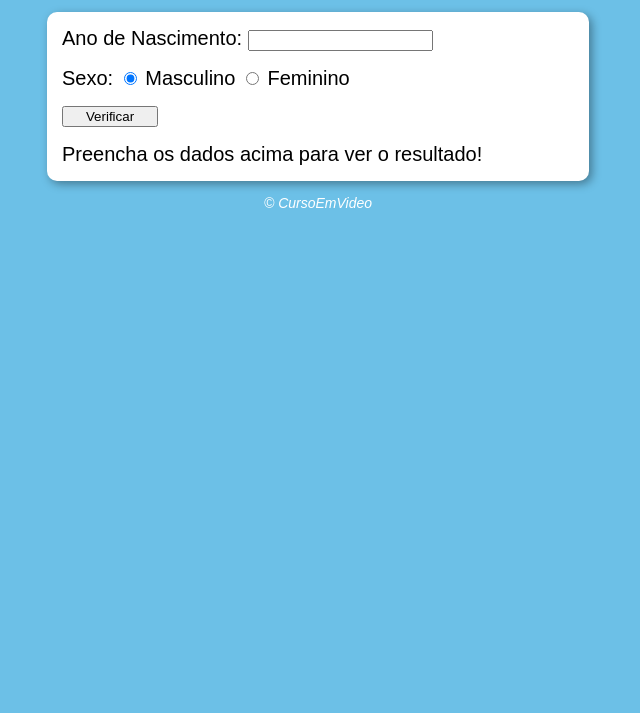
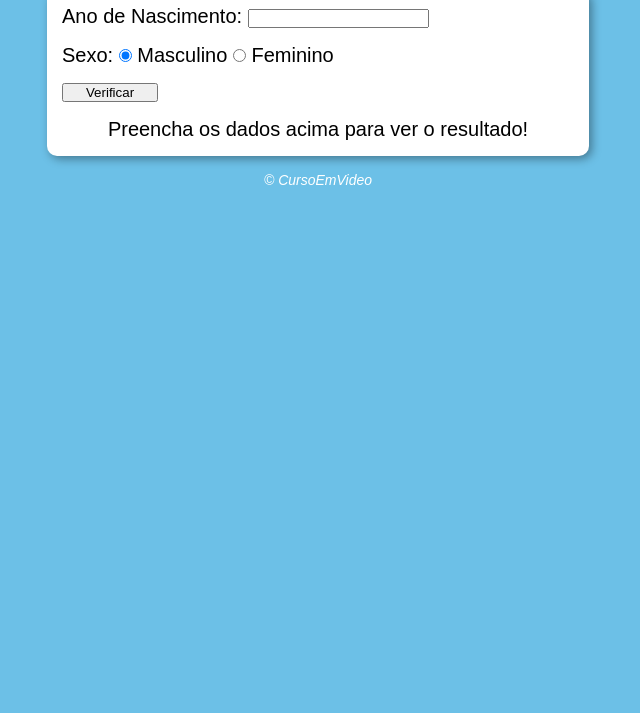
Before and after one commit to andreluizcnunes/agedetector, a plain HTML site: page index.html in a window 1280 px wide. Shown: the part 87-800 px from the top of the page, without its empty margins (322-962 px from the left). Drawn offline with Linux system fonts and the light colour scheme.

Commit message:
alteração do layout

```diff
--- a/assets/css/style.css
+++ b/assets/css/style.css
@@ -1,11 +1,20 @@
+* {
+  margin: 0;
+  padding: 0;
+}
+
 body {
   background: rgb(108, 192, 231);
   font: normal 15pt Arial;
+  display: flex;
+  flex-direction: column;
+  gap: 1rem;
 }
 
 header {
   color: white;
   text-align: center;
+  margin-top: 1rem;
 }
 
 @media screen and (max-width: 550px) {
@@ -42,6 +51,10 @@ section {
   margin-bottom: 1rem;
 }
 
+#resultado {
+  text-align: center;
+}
+
 footer {
   color: white;
   text-align: center;
--- a/index.html
+++ b/index.html
@@ -30,7 +30,7 @@
       <input type="button" value="Verificar" id="formButton" onclick="verificar()">
     </div>
     <div id="resultado">
-      Preencha os dados acima para ver o resultado!
+      <p> Preencha os dados acima para ver o resultado!</p>
     </div>
   </section>
   <footer>
```
